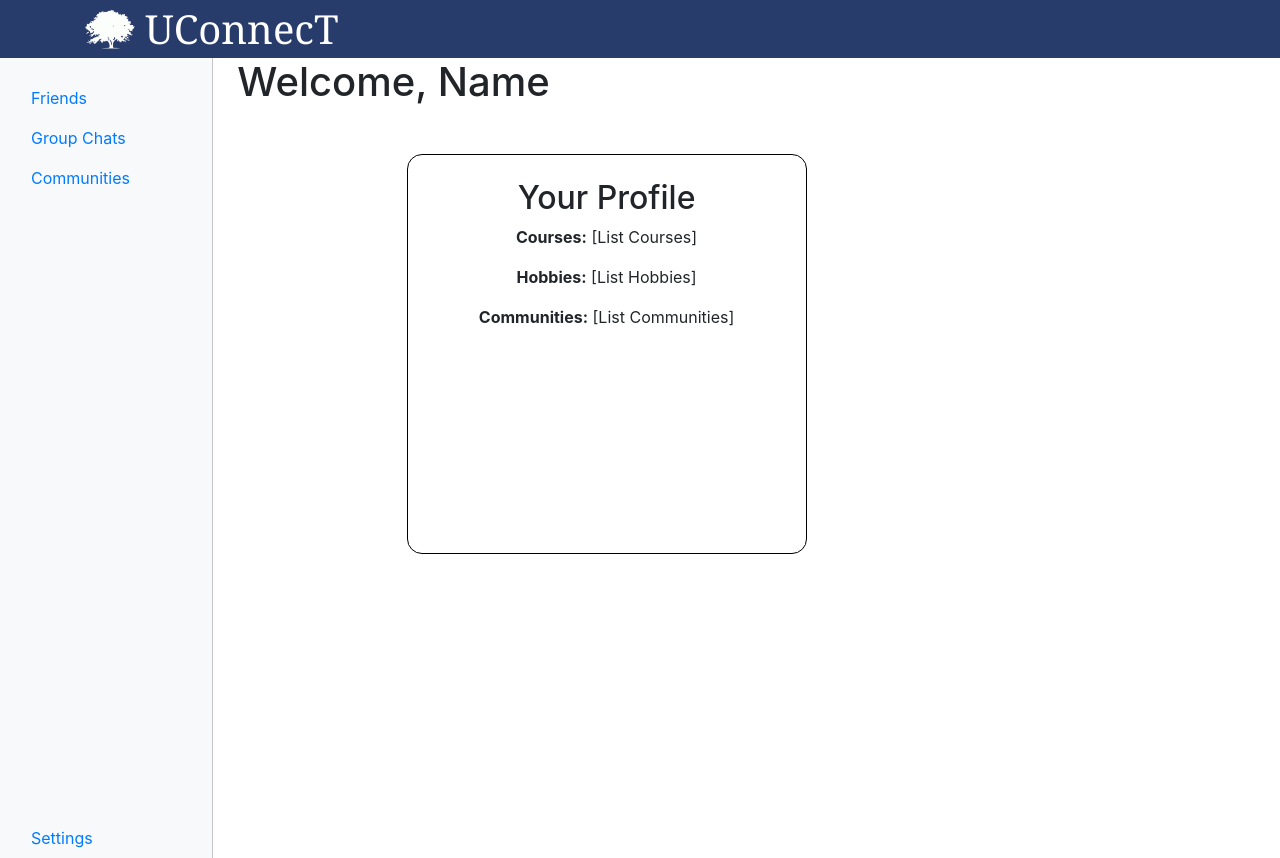
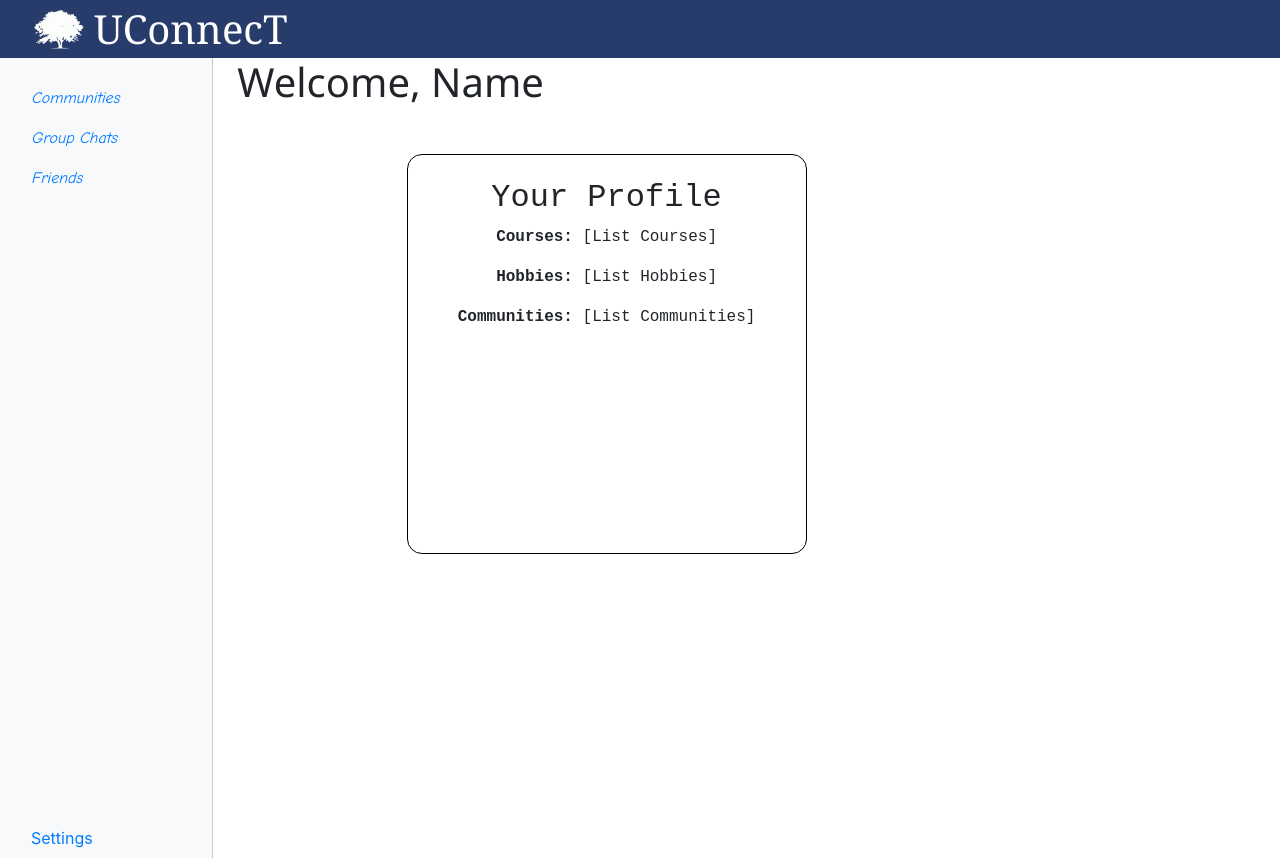
Before and after one commit to qingx143/DeerHacksIV_2025, a plain HTML site: page frontend/index.html in a window 1280 px wide. Drawn offline with nearby package versions, Linux system fonts and the light colour scheme.

Commit message:
fonts wahoo

```diff
--- a/frontend/index.html
+++ b/frontend/index.html
@@ -27,7 +27,7 @@
 
 <body>
     <header class="sticky-top sticky-header p-1">
-        <div class="container d-flex align-items-center">
+        <div class="container d-flex align-items-center" style="margin-left: 15px;"">
             <img src="images/UConnecT icon.png" alt="UConnecT Logo" style="height: 50px; margin-right: 10px;">
             <h1 style="font-family: Georgia, serif; margin: 0;">UConnecT</h1>
         </div>
@@ -39,13 +39,13 @@
             <!-- sidebar links -->
             <ul class="nav flex-column">
               <li class="nav-item">
-                <a class="nav-link" href="friends.html">Friends</a>
+                <a class="nav-link" href="communities.html" style="font-family: 'Comic Sans MS';"><em>Communities</em></a>
               </li>
               <li class="nav-item">
-                <a class="nav-link" href="groupchats.html">Group Chats</a>
+                <a class="nav-link" href="groupchats.html" style="font-family: 'Comic Sans MS';"><em>Group Chats</em></a>
               </li>
               <li class="nav-item">
-                <a class="nav-link" href="communities.html">Communities</a>
+                <a class="nav-link" href="friends.html" style="font-family: 'Comic Sans MS';"><em>Friends</em></a>
               </li>
             </ul>
 
@@ -62,16 +62,16 @@
 
       <!-- Main Content Area -->
       <main role="main" class="col-md-9 ml-sm-auto col-lg-10 px-4">
-        <h1>Welcome, Name</h1>
+        <h1 style="font-family: 'Segoe UI', Tahoma, Geneva, Verdana, sans-serif;">Welcome, Name</h1>
         <main role="main" class="col-md-9 ml-sm-auto col-lg-10 px-4">
             <!-- Flex container to center the content -->
             <div class="d-flex justify-content-center align-items-center" style="height: 60vh;">
               <!-- Rounded rectangle container -->
               <div class="text-center p-4" style="border: 1px solid black; border-radius: 15px; width: 400px; height: 400px; margin-left: -450px;">
-                <h2>Your Profile</h2>
-                <p><strong>Courses:</strong> [List Courses]</p>
-                <p><strong>Hobbies:</strong> [List Hobbies]</p>
-                <p><strong>Communities:</strong> [List Communities]</p>
+                <h2 style="font-family: monospace;">Your Profile</h2>
+                <p style="font-family: monospace;"><strong>Courses:</strong> [List Courses]</p>
+                <p style="font-family: monospace;"><strong>Hobbies:</strong> [List Hobbies]</p>
+                <p style="font-family: monospace;"><strong>Communities:</strong> [List Communities]</p>
               </div>
             </div>
           </main>
```
